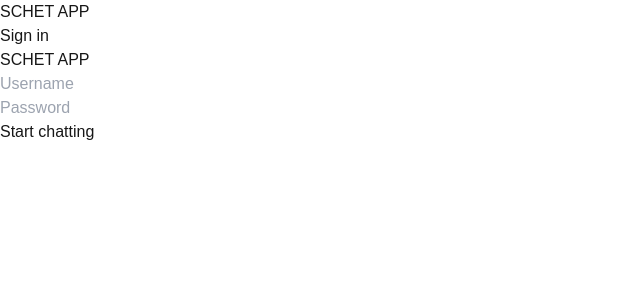
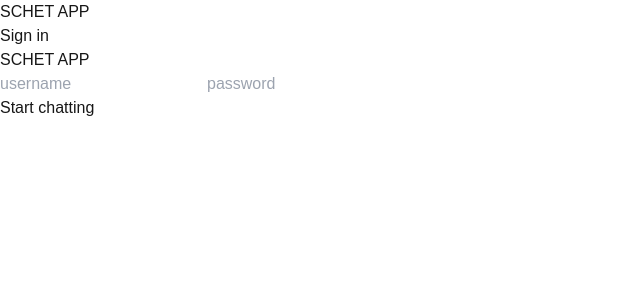
Before and after one commit to w30r/noob-chatapp, a Next.js app: page / in a window 1280 px wide. Shown: the top 300 px of the page, without its empty margins (0-640 px from the left). Built offline with nearby package versions, Linux system fonts and the light colour scheme; no server answers.

Commit message:
trynna jwt

```diff
--- a/package.json
+++ b/package.json
@@ -12,6 +12,7 @@
     "@clerk/nextjs": "^5.6.3",
     "@heroicons/react": "^2.1.5",
     "axios": "^1.7.7",
+    "bcryptjs": "^2.4.3",
     "framer-motion": "^11.9.0",
     "jsonwebtoken": "^9.0.2",
     "mongoose": "^8.7.0",
@@ -21,6 +22,8 @@
     "react-query": "^3.39.3"
   },
   "devDependencies": {
+    "@types/node": "22.7.4",
+    "@types/react": "18.3.10",
     "eslint": "^8",
     "eslint-config-next": "14.2.13",
     "postcss": "^8",
--- a/src/app/page.js
+++ b/src/app/page.js
@@ -2,6 +2,8 @@
 import { useState } from "react";
 import { AnimatePresence, motion } from "framer-motion";
 import UserNameInput from "./components/UserNameInput";
+import axios from "axios";
+import { redirect } from "next/dist/server/api-utils";
 
 const containerVariants = {
   hidden: {
@@ -32,9 +34,26 @@ export default function Home() {
   const [password, setPw] = useState("");
 
   const handleStartChatting = () => {
+    if (!username || !password) {
+      alert("Please enter both username and password");
+      return;
+    }
+
+    // call login api
+    axios
+      .post("http://127.0.0.1:8090/api/auth/login", {
+        username: username,
+        password: password,
+      })
+      .then(() => {
+        // set cookie
+        redirect("/chat");
+      })
+      .catch((err) => {
+        console.error(err);
+      });
     setUsername("");
-    window.location.href = `/chat`;
-  };
+    window.location.href = `/chat`;  };
 
   return (
     <AnimatePresence>
@@ -50,7 +69,30 @@ export default function Home() {
           SCHET APP
         </motion.h1>
         <motion.div variants={childVariants}>
-          <UserNameInput setUsername={setUsername} />
+          <form
+            className="flex flex-col gap-4 mt-4"
+            onSubmit={handleStartChatting}
+            onKeyDown={(e) => {
+              if (e.key === "Enter") {
+                handleStartChatting();
+              }
+            }}
+          >
+            <input
+              className="rounded-xl text-black px-4 py-2"
+              placeholder="username"
+              value={username}
+              onChange={(e) => setUsername(e.target.value)}
+            />
+            <input
+              className="rounded-xl text-purple-700 px-4 py-2"
+              placeholder="password"
+              value={password}
+              type="password"
+              onChange={(e) => setPw(e.target.value)}
+            />
+          </form>
+          {/* <UserNameInput setUsername={setUsername} />
           <motion.div>
             <div className="relative mt-2 rounded-md shadow-sm">
               <input
@@ -60,7 +102,7 @@ export default function Home() {
                 onChange={(e) => setPw(e.target.value)}
               />
             </div>
-          </motion.div>
+          </motion.div> */}
         </motion.div>
         <motion.button
           variants={childVariants}
```
Also changed, not shown: src/app/api/auth/login/route.ts (added, +34 -0 lines), src/app/api/auth/signup/route.ts (added, +30 -0 lines), src/app/utils/jwt.ts (added, +18 -0 lines), tsconfig.json (added, +34 -0 lines), 1 other file (tests, documents, lock files or other folders).
